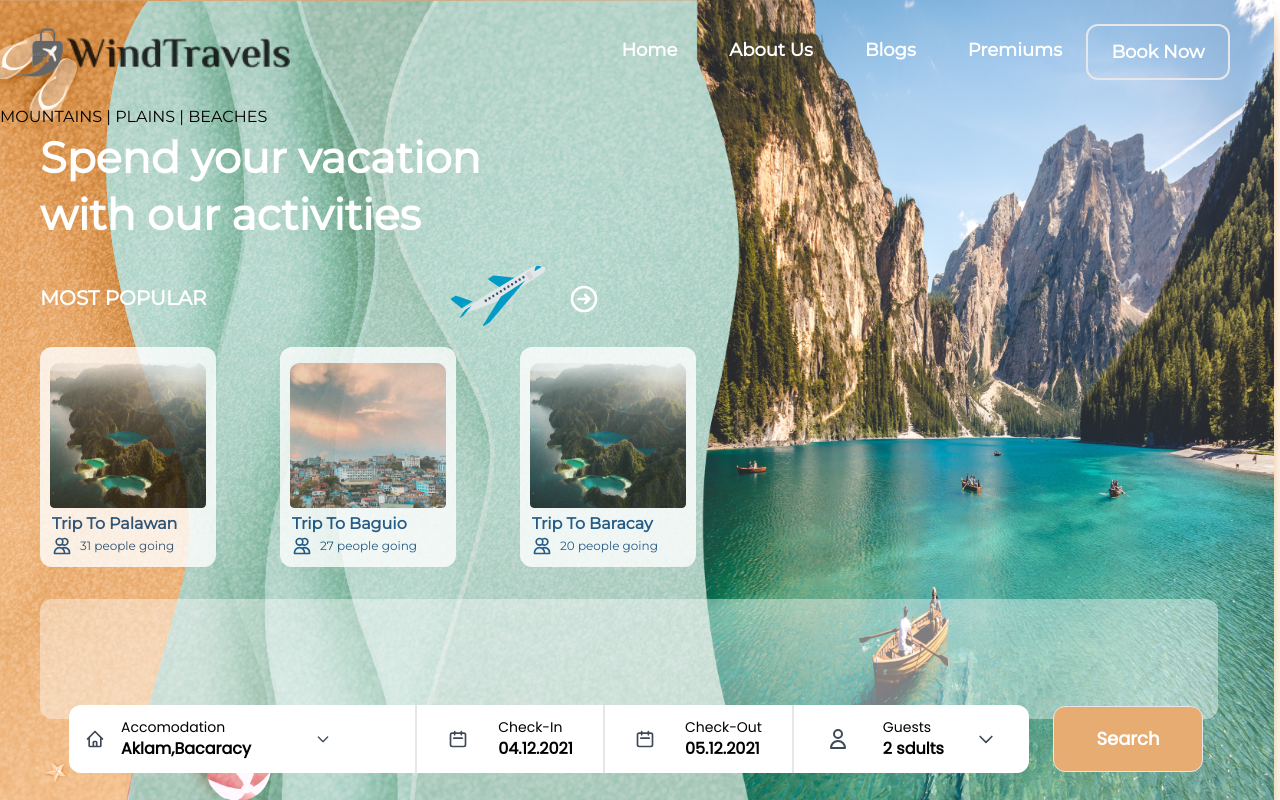
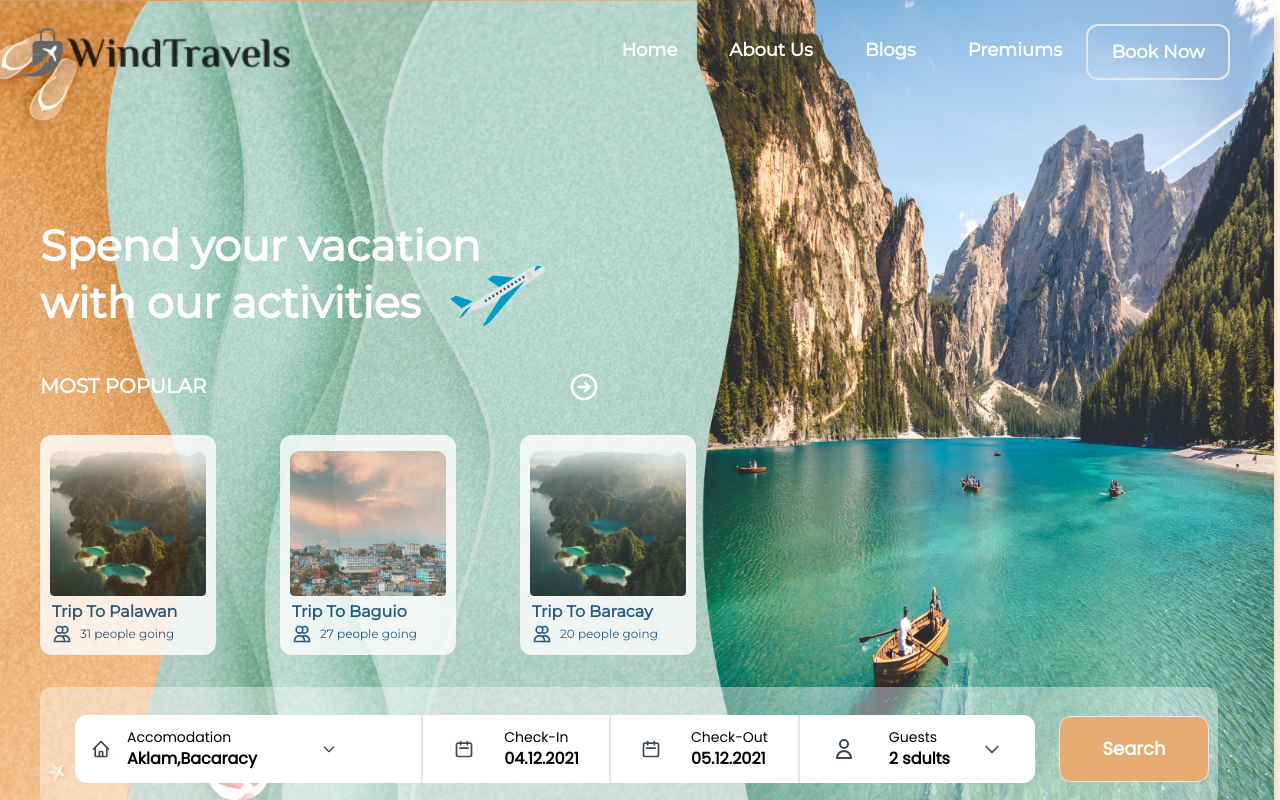
Before and after one commit to anewbie26/travel-agency-app-clone, a Next.js app: page / in a window 1280 px wide. Shown: the top 800 px of the page. Built offline with nearby package versions, Linux system fonts and the light colour scheme; a web font is replaced by a local one.

Commit message:
changing in hero section

```diff
--- a/components/Hero.jsx
+++ b/components/Hero.jsx
@@ -1,7 +1,7 @@
 import React from "react";
 import { Reveal, Slide } from "react-reveal";
 import Fade from "react-reveal/Fade";
-import HeadShake from "react-reveal/HeadShake";
+
 import Flash from "react-reveal/Flash";
 import Card from "./Card";
 import Search from "./Search";
@@ -48,11 +48,11 @@ function Hero() {
         </div>
       </div>
 
-      <h3 classNameName="text-white mx-10 mt-16 mb-4 font-medium font-[16px] xl:font-medium">
+      {/* <h3 classNameName=" mx-10 mt-16 mb-4 font-medium font-[16px] xl:font-medium xl:-mb-10">
         MOUNTAINS | PLAINS | BEACHES
-      </h3>
+      </h3> */}
       <Flash>
-        <h1 className="text-white text-[47px] mx-10 font-bold leading-[57px] lg:text-[34px] xl:font-bold xl:text-[43px]  md:mr-0 ">
+        <h1 className="text-white text-[47px] mx-10 font-bold leading-[57px] lg:text-[34px] xl:font-bold xl:text-[43px]  md:mr-0 xl:mt-28">
           Spend your vacation <br />
           with our activities
         </h1>
@@ -83,8 +83,9 @@ function Hero() {
           </svg>
 
       </div>
-      <HeadShake>
+
         <div className="flex mx-2 md:">
+        <Flash count={0.5}>
           <Card
             img="/assets/card1.jpg"
             title="Trip To Palawan"
@@ -106,6 +107,8 @@ function Hero() {
             }
             people="31 people going"
           />
+          </Flash>
+          <Flash delay={80} count={0.5}>
           <Card
             img="/assets/card2.jpg"
             title="Trip To Baguio"
@@ -127,6 +130,8 @@ function Hero() {
             }
             people="27 people going"
           />
+            </Flash>
+            <Flash count={0.5} delay={160}>
           <Card
             img="/assets/card1.jpg"
             title="Trip To Baracay"
@@ -148,8 +153,9 @@ function Hero() {
             }
             people="20 people going"
           />
+          </Flash>
         </div>
-      </HeadShake>
+
       <div className="flex justify-center md:justify-start md:ml-10">
         <div className="h-[144px] w-[95%] rounded-xl bg-white opacity-40 relative lg:h-[120px] sm:h-[120px] sm:mr-[22px] md:h-[180px] md:w-[90%] xl:w-[95%]"></div>
       </div>
--- a/components/NextTrip.jsx
+++ b/components/NextTrip.jsx
@@ -1,6 +1,6 @@
 import { Fade,} from "react-reveal";
 import Pulse from 'react-reveal/Pulse';
-import Tada from 'react-reveal/Tada';
+import Flash from 'react-reveal/Flash';
 
 function NextTrip() {
   return (
@@ -69,7 +69,8 @@ function NextTrip() {
         <div className="h-80 w-80 rounded-full bg-[#59B1E6] filter blur-3xl absolute top-48 left-24 z-10 sm:h-56 sm:w-56 sm:top-64"></div>
       </div>
       <div className="w-[50vw] flex justify-center relative z-50  mt-56 sm:w-[40vw] xl:w-[50vw] lg:mr-14">
-      <Tada>
+      <Flash count={0.5}>
+
         <div className=" shadow-lg mr-56 sm:mr-20 rounded-2xl h-[400px] w-[370px] sm:h-[300px] sm:w-[330px] group bg-white m-auto hover:scale-105 transition-all duration-200 xl:mr-28">
           <img
             className="m-auto pt-6 sm:pt-0 sm:rounded-t-2xl lg:p-2"
@@ -114,7 +115,7 @@ function NextTrip() {
             </Pulse>
           </div>
         </div>
-        </Tada>
+        </Flash>
       </div>
     </div>
   );
--- a/components/Search.jsx
+++ b/components/Search.jsx
@@ -1,6 +1,6 @@
 function Search() {
   return (
-    <div className="  flex items-center justify-center absolute top-[750px] left-[75px] font-poppins sm:top-[775px] sm:left-[43px] xl:top-[705px] xl:left-[69px] lg:top-[730px] lg:left-[54px] md:flex-col md:top-[715px] md:left-[70px] lg:flex-row xl:flex-row 2xl:flex-row">
+    <div className="  flex items-center justify-center absolute top-[750px] left-[75px] font-poppins sm:top-[775px] sm:left-[43px] xl:top-[715px] xl:left-[75px] lg:top-[730px] lg:left-[54px] md:flex-col md:top-[715px] md:left-[70px] lg:flex-row xl:flex-row 2xl:flex-row">
       <div className="flex rounded-xl bg-white w-[75vw] h-[72px] sm:w-[70vw] sm:h-[60px] xl:w-[75vw] xl:h-[68px] md:w-[80vw]">
         <div className="flex items-center w-[37%] border-r-2">
           <svg
```
